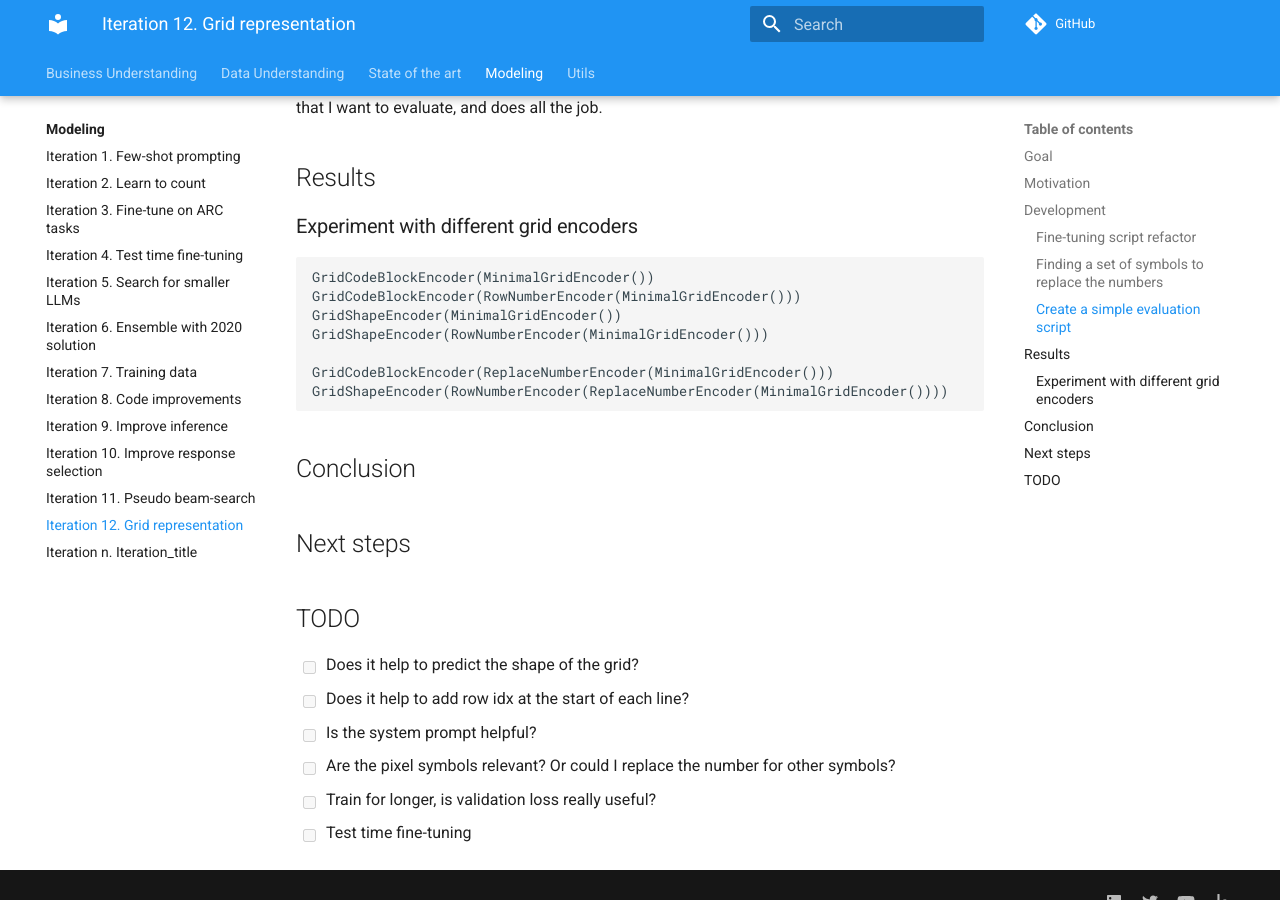
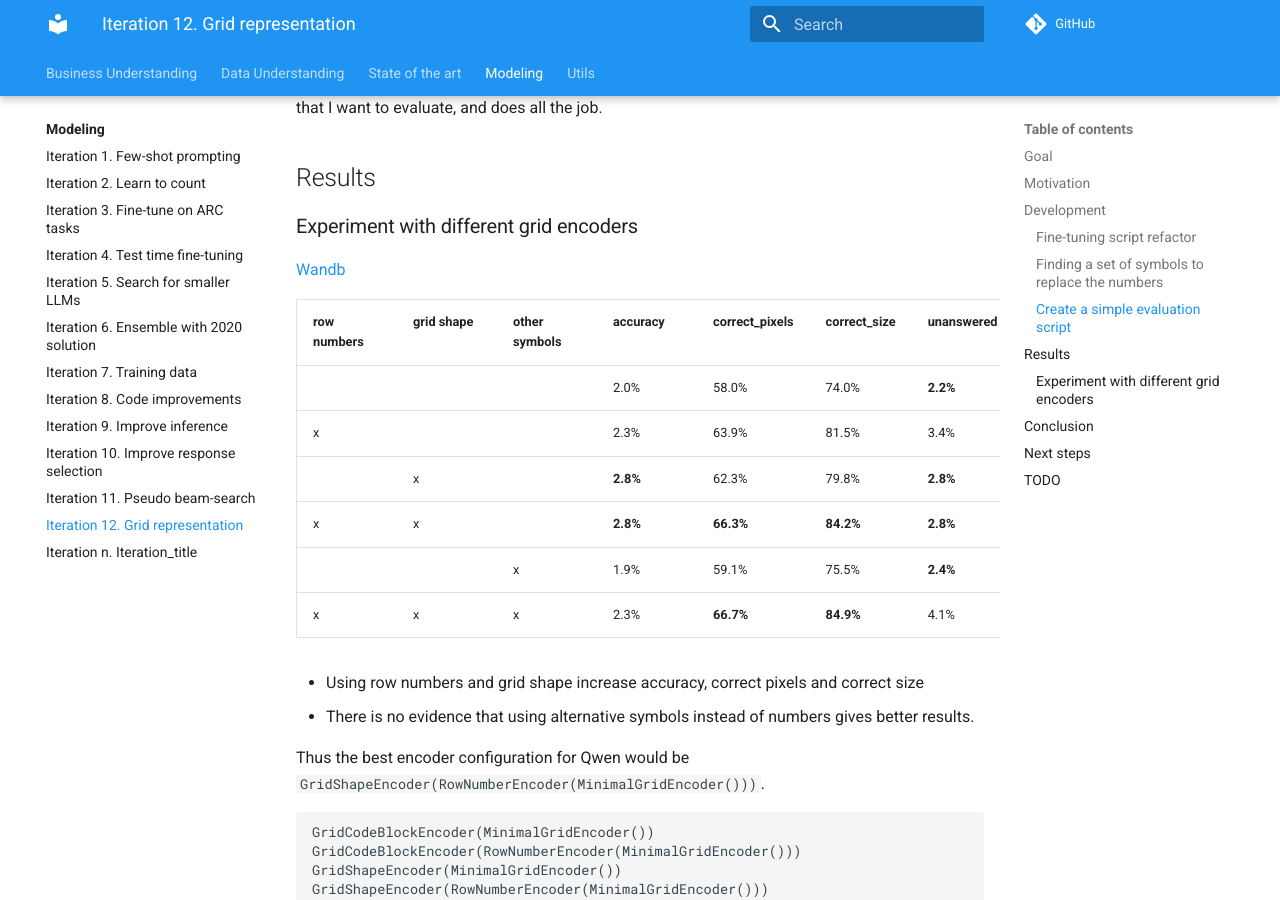
Before and after one commit to zhengjunyao-work/arc24, an MkDocs documentation site: the page built from docs/modeling/Iteration_12_grid_representation.md, in a window 1280 px wide and 900 px high, scrolled down 1224 px. Built offline with MkDocs 1.6.1 and Material for MkDocs 9.7.7, drawn with Linux system fonts in a browser that asks for light colours; comment, search, counter and statistics services are not loaded.

Commit message:
documented results

````diff
--- a/docs/modeling/Iteration_12_grid_representation.md
+++ b/docs/modeling/Iteration_12_grid_representation.md
@@ -45,6 +45,22 @@ that I want to evaluate, and does all the job.
 
 ### Experiment with different grid encoders
 
+[Wandb](https://wandb.ai/guillermobarbadillo/20240826_grid_encoders?nw=nwuserguillermobarbadillo)
+
+| row numbers | grid shape  | other symbols | accuracy | correct_pixels | correct_size | unanswered |
+|-------------|-------------|---------------|----------|----------------|--------------|------------|
+|             |             |               | 2.0%     | 58.0%          | 74.0%        | **2.2%**   |
+| x           |             |               | 2.3%     | 63.9%          | 81.5%        | 3.4%       |
+|             | x           |               | **2.8%** | 62.3%          | 79.8%        | **2.8%**   |
+| x           | x           |               | **2.8%** | **66.3%**      | **84.2%**    | **2.8%**   |
+|             |             | x             | 1.9%     | 59.1%          | 75.5%        | **2.4%**   |
+| x           | x           | x             | 2.3%     | **66.7%**      | **84.9%**    | 4.1%       |
+
+- Using row numbers and grid shape increase accuracy, correct pixels and correct size
+- There is no evidence that using alternative symbols instead of numbers gives better results.
+
+Thus the best encoder configuration for Qwen would be `GridShapeEncoder(RowNumberEncoder(MinimalGridEncoder()))`.
+
 ```
 GridCodeBlockEncoder(MinimalGridEncoder())
 GridCodeBlockEncoder(RowNumberEncoder(MinimalGridEncoder()))
````
